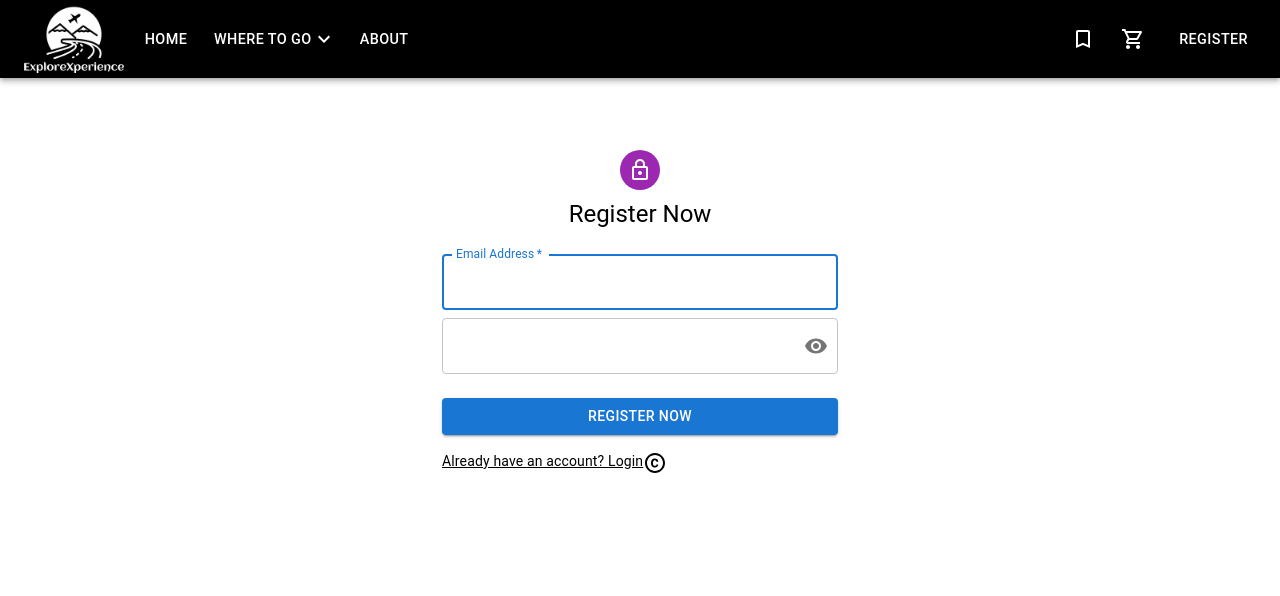
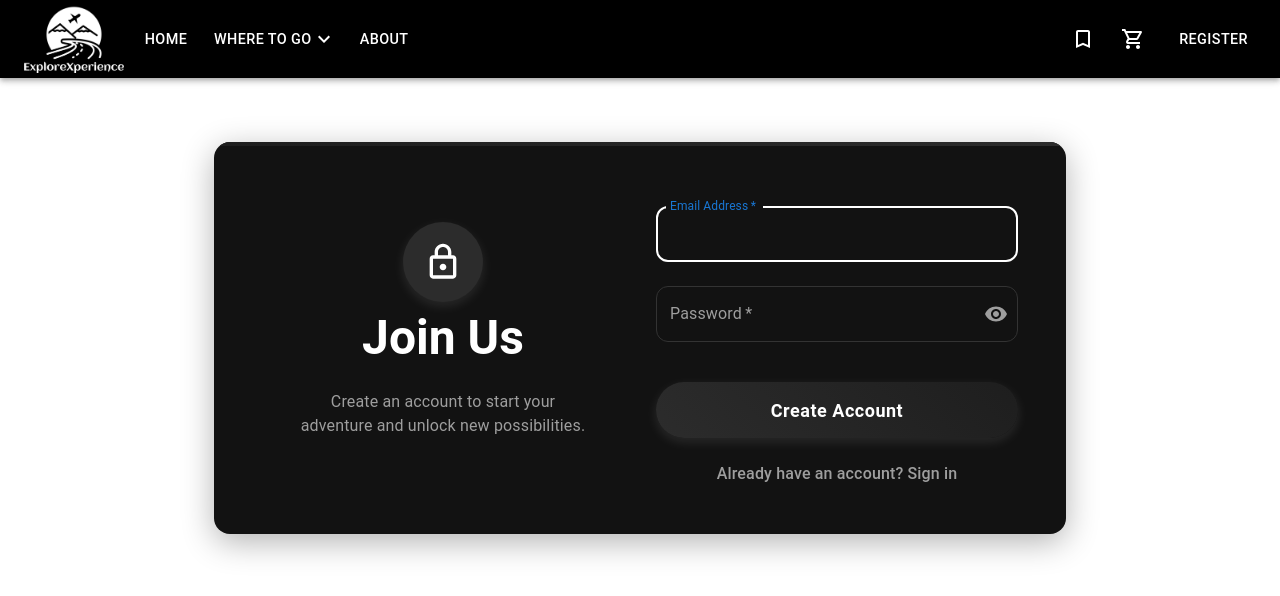
Before and after one commit to aisuluuos/TOURISM, a React (Create React App) app: page /auth in a window 1280 px wide. Shown: the top 596 px of the page. Built offline with nearby package versions, Linux system fonts and the light colour scheme; no server answers.

Commit message:
Update Auth.jsx

```diff
--- a/src/auth/Auth.jsx
+++ b/src/auth/Auth.jsx
@@ -1,4 +1,4 @@
-import { Copyright, Visibility, VisibilityOff } from "@mui/icons-material";
+import { Visibility, VisibilityOff } from "@mui/icons-material";
 import {
   Avatar,
   Box,
@@ -7,21 +7,19 @@ import {
   Grid,
   IconButton,
   InputAdornment,
-  OutlinedInput,
   TextField,
   Typography,
+  useTheme,
 } from "@mui/material";
 import React from "react";
 import LockOutlinedIcon from "@mui/icons-material/LockOutlined";
 import { useAuth } from "../context/AuthContextProvider";
 
 const Auth = () => {
+  const theme = useTheme();
   const [showPassword, setShowPassword] = React.useState(false);
   const handleClickShowPassword = () => setShowPassword((show) => !show);
   const handleMouseDownPassword = (event) => {
-    event.preventDefault();
-  };
-  const handleSubmit = (event) => {
     event.preventDefault();
   };
 
@@ -32,35 +30,91 @@ const Auth = () => {
     passwordError,
     setEmail,
     setPassword,
-    setEmailError,
-    setPasswordError,
-    user,
-    setUser,
     handleRegister,
     handleLogIn,
-    handleLogOut,
-    authListener,
     hasAccount,
     setHasAccount,
   } = useAuth();
 
   return (
-    <Container component="main" maxWidth="xs">
+    <Container component="main" maxWidth="md">
       <Box
         sx={{
           marginTop: 8,
           display: "flex",
           flexDirection: "column",
           alignItems: "center",
+          padding: 6,
+          borderRadius: 4,
+          boxShadow: "0 8px 32px rgba(0, 0, 0, 0.3)",
+          backgroundColor: "#121212",
+          position: "relative",
+          overflow: "hidden",
+          "&::before": {
+            content: '""',
+            position: "absolute",
+            top: 0,
+            left: 0,
+            right: 0,
+            height: "4px",
+            background: "linear-gradient(to right, #1e1e1e, #2c2c2c)",
+          },
         }}
       >
-        <Avatar sx={{ m: 1, bgcolor: "secondary.main" }}>
-          <LockOutlinedIcon />
+        <Grid container spacing={4}>
+          <Grid
+            item
+            xs={12}
+            md={6}
+            sx={{
+              display: "flex",
+              flexDirection: "column",
+              alignItems: "center",
+              justifyContent: "center",
+            }}
+          >
+            <Avatar
+              sx={{
+                m: 1,
+                bgcolor: "#2c2c2c",
+                width: 80,
+                height: 80,
+                boxShadow: "0 4px 12px rgba(255, 255, 255, 0.1)",
+              }}
+            >
+              <LockOutlinedIcon
+                fontSize="large"
+                sx={{ color: "#ffffff", fontSize: 40 }}
+              />
             </Avatar>
-        <Typography component="h1" variant="h5">
-          {hasAccount ? "Login Form" : "Register Now"}
+            <Typography
+              component="h1"
+              variant="h3"
+              sx={{
+                mb: 3,
+                fontWeight: "bold",
+                color: "#ffffff",
+                textAlign: "center",
+              }}
+            >
+              {hasAccount ? "Welcome Back" : "Join Us"}
             </Typography>
-        <Box onSubmit={handleSubmit} noValidate component="form" sx={{ mt: 1 }}>
+            <Typography
+              variant="body1"
+              sx={{
+                mb: 3,
+                color: "#9e9e9e",
+                textAlign: "center",
+                maxWidth: "80%",
+              }}
+            >
+              {hasAccount
+                ? "Sign in to access your account and continue your journey with us."
+                : "Create an account to start your adventure and unlock new possibilities."}
+            </Typography>
+          </Grid>
+          <Grid item xs={12} md={6}>
+            <Box component="form" noValidate sx={{ width: "100%" }}>
               <TextField
                 label="Email Address"
                 name="email"
@@ -71,72 +125,127 @@ const Auth = () => {
                 margin="normal"
                 onChange={(e) => setEmail(e.target.value)}
                 value={email}
+                error={!!emailError}
                 helperText={emailError}
+                sx={{
+                  "& .MuiOutlinedInput-root": {
+                    borderRadius: "12px",
+                    "& fieldset": {
+                      borderColor: "#333333",
+                    },
+                    "&:hover fieldset": {
+                      borderColor: "#4a4a4a",
+                    },
+                    "&.Mui-focused fieldset": {
+                      borderColor: "#ffffff",
+                    },
+                  },
+                  "& .MuiInputLabel-root": {
+                    color: "#9e9e9e",
+                  },
+                  "& .MuiOutlinedInput-input": {
+                    color: "#ffffff",
+                  },
+                }}
               />
-          <OutlinedInput
+              <TextField
+                label="Password"
+                name="password"
+                type={showPassword ? "text" : "password"}
                 autoComplete="current-password"
-            id="outlined-adornment-password"
+                required
                 fullWidth
-            required
+                margin="normal"
                 onChange={(e) => setPassword(e.target.value)}
                 value={password}
                 error={!!passwordError}
-            type={showPassword ? "text" : "password"}
-            endAdornment={
+                helperText={passwordError}
+                InputProps={{
+                  endAdornment: (
                     <InputAdornment position="end">
                       <IconButton
                         aria-label="toggle password visibility"
                         onClick={handleClickShowPassword}
                         onMouseDown={handleMouseDownPassword}
                         edge="end"
+                        sx={{ color: "#9e9e9e" }}
                       >
                         {showPassword ? <VisibilityOff /> : <Visibility />}
                       </IconButton>
                     </InputAdornment>
-            }
-            label="Password"
+                  ),
+                }}
+                sx={{
+                  "& .MuiOutlinedInput-root": {
+                    borderRadius: "12px",
+                    "& fieldset": {
+                      borderColor: "#333333",
+                    },
+                    "&:hover fieldset": {
+                      borderColor: "#4a4a4a",
+                    },
+                    "&.Mui-focused fieldset": {
+                      borderColor: "#ffffff",
+                    },
+                  },
+                  "& .MuiInputLabel-root": {
+                    color: "#9e9e9e",
+                  },
+                  "& .MuiOutlinedInput-input": {
+                    color: "#ffffff",
+                  },
+                }}
               />
-          {passwordError && (
-            <Typography color="error" variant="body2">
-              {passwordError}
-            </Typography>
-          )}
-          {hasAccount ? (
               <Button
                 fullWidth
-              type="submit"
                 variant="contained"
-              sx={{ mt: 3, mb: 2 }}
-              onClick={handleLogIn}
+                sx={{
+                  mt: 4,
+                  mb: 3,
+                  height: "56px",
+                  borderRadius: "28px",
+                  textTransform: "none",
+                  fontSize: "18px",
+                  fontWeight: "bold",
+                  boxShadow: "0 4px 12px rgba(255, 255, 255, 0.1)",
+                  background: "linear-gradient(45deg, #2c2c2c, #1e1e1e)",
+                  color: "#ffffff",
+                  transition: "all 0.3s ease",
+                  "&:hover": {
+                    boxShadow: "0 6px 16px rgba(255, 255, 255, 0.15)",
+                    transform: "translateY(-2px)",
+                    background: "linear-gradient(45deg, #3c3c3c, #2e2e2e)",
+                  },
+                }}
+                onClick={hasAccount ? handleLogIn : handleRegister}
               >
-              Login
+                {hasAccount ? "Sign In" : "Create Account"}
               </Button>
-          ) : (
-            <Button
-              fullWidth
-              type="submit"
-              variant="contained"
-              sx={{ mt: 3, mb: 2 }}
-              onClick={handleRegister}
-            >
-              Register Now
-            </Button>
-          )}
-          <Grid container>
+              <Grid container justifyContent="center">
                 <Grid item>
                   <Typography
-                variant="body2"
+                    variant="body1"
                     onClick={() => setHasAccount(!hasAccount)}
-                sx={{ cursor: "pointer", textDecoration: "underline" }}
+                    sx={{
+                      cursor: "pointer",
+                      color: "#9e9e9e",
+                      fontWeight: "medium",
+                      transition: "all 0.2s ease",
+                      "&:hover": {
+                        color: "#ffffff",
+                        textDecoration: "underline",
+                      },
+                    }}
                   >
                     {hasAccount
-                  ? "Don't have an account? Register Now"
-                  : "Already have an account? Login"}
+                      ? "New here? Create an account"
+                      : "Already have an account? Sign in"}
                   </Typography>
                 </Grid>
-            <Copyright sx={{ mt: 0, mb: 4 }} />
               </Grid>
             </Box>
+          </Grid>
+        </Grid>
       </Box>
     </Container>
   );
```
Lines whose indentation alone changed are shown as unchanged.
